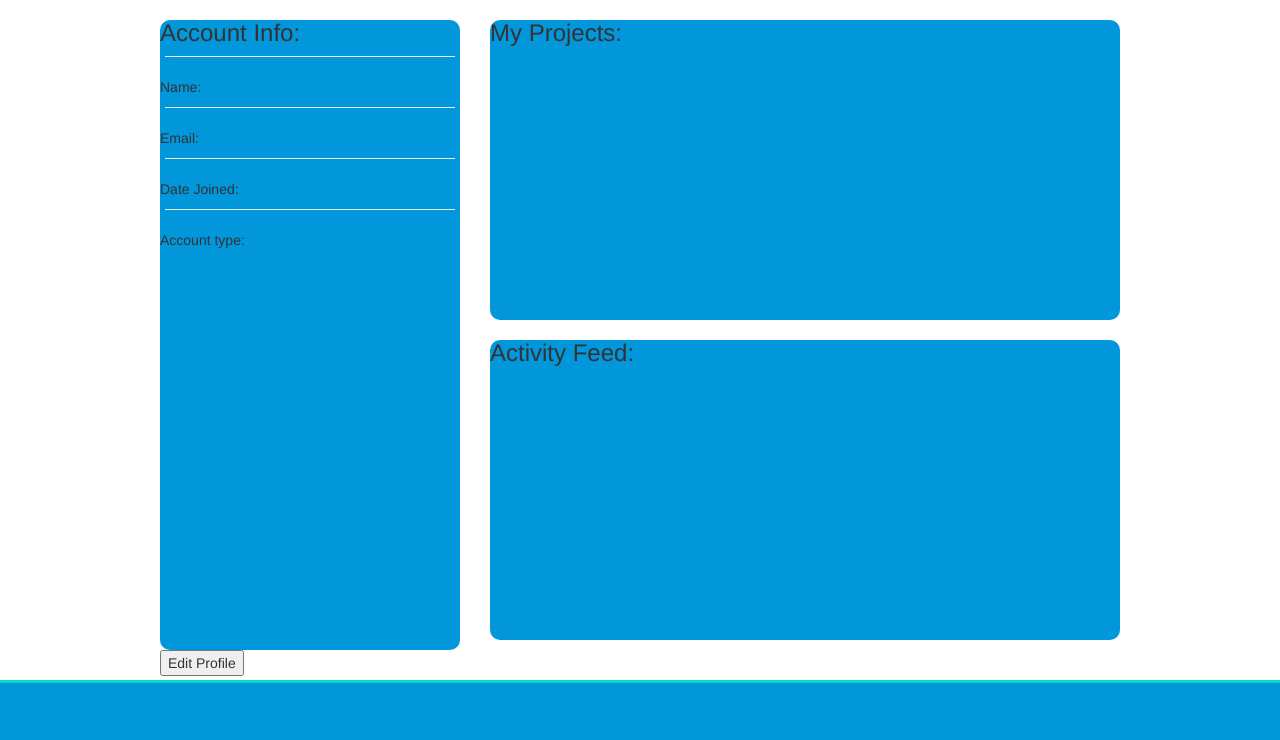
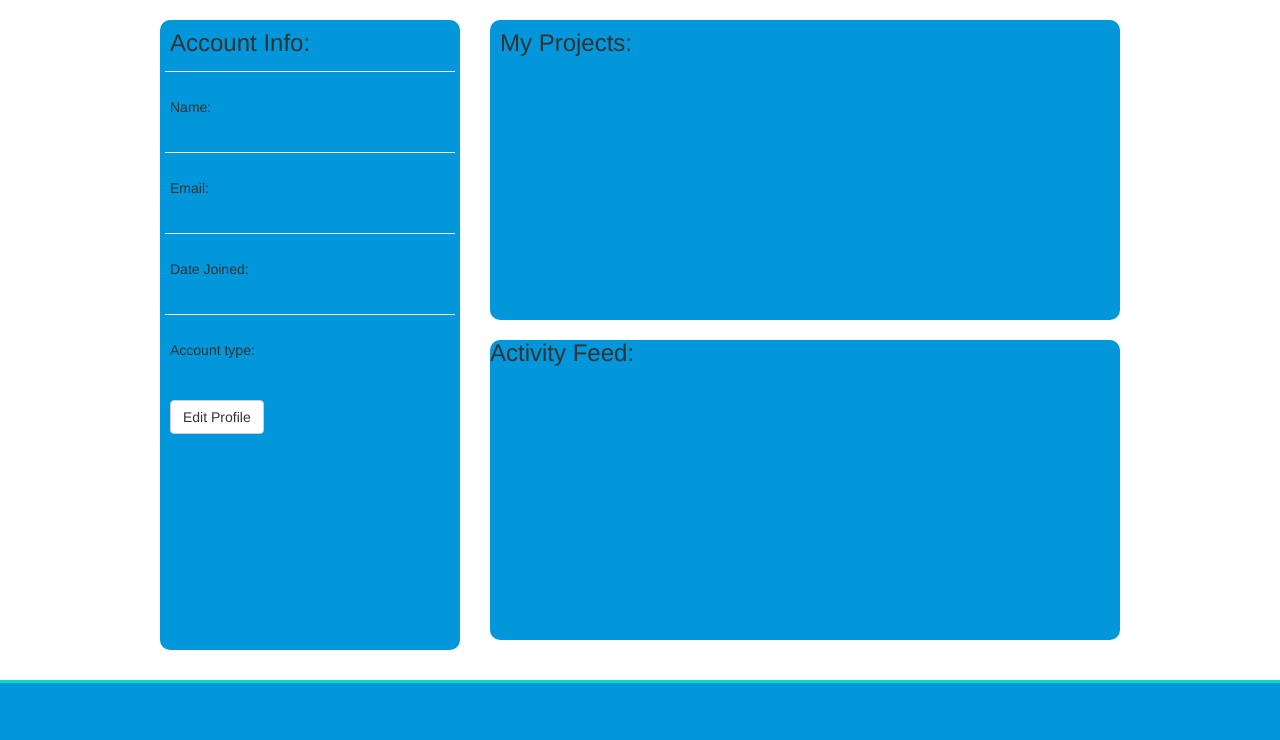
Before and after one commit to implacable/projectManager, a Django app: template project_ticket/templates/project_ticket/profile.html in a window 1280 px wide. Shown: the part 60-800 px from the top of the page. Run offline with Django 3.2, Linux system fonts and the light colour scheme; the template is opened without the code that fills it, so the values that code supplies are empty; some libraries are stand-ins or nearby versions.

Commit message:
Changed the CSS on the profile page to display correct. Basically just did front end work

```diff
--- a/project_ticket/static/project_ticket/css/profile_style.css
+++ b/project_ticket/static/project_ticket/css/profile_style.css
@@ -4,10 +4,35 @@
 	min-height: 630px;
 }
 
+.account_info p {
+	padding-left: 10px;
+	padding-right: 5px;
+	padding-bottom: 5px;
+	padding-top: 5px;
+}
+
+.account_info h3 {
+	padding-left: 10px;
+	padding-right: 5px;
+	padding-bottom: 5px;
+	padding-top: 10px;
+}
+
+.edit {
+	margin: 5px 5px 5px 5px;
+}
+
 .my_projects {
 	border-radius: 10px;
 	background-color: #0296db;
 	min-height: 300px;
+}
+
+.my_projects h3 {
+	padding-left: 10px;
+	padding-right: 5px;
+	padding-bottom: 5px;
+	padding-top: 10px;
 }
 
 .activity_feeds {
@@ -17,7 +42,17 @@
 }
 
 .my_projects a {
-	color: black;
+	padding-left: 10px;
+	padding-right: 5px;
+	padding-bottom: 5px;
+	padding-top: 5px;
+	color: #383838;
+	font-size: 30px;
+}
+
+.my_projects a:hover {
+	text-decoration: none;
+	color: white;
 }
 
 hr {
@@ -25,5 +60,3 @@ hr {
 	padding: 10px;
 	margin: 0 auto;
 }
-
-/* This page needs to be styled much further */
--- a/project_ticket/templates/project_ticket/profile.html
+++ b/project_ticket/templates/project_ticket/profile.html
@@ -24,6 +24,12 @@
 				<hr>
 				<p> Account type: </p>
 				<p> {{ user.perm }} </p>
+				<div class="edit">
+					<button class="btn btn-default edit"
+					        type="button"
+					        onclick="window.location.replace('{% url 'editprofile' %}')">
+						Edit Profile</button>
+				</div>
 			</div>
 		</div>
 
@@ -35,7 +41,7 @@
 						<h3> My Projects: </h3>
 						<ol>
 						{% for project in projects %}
-							<li><h3><a href="{% url 'project' project.id %}"> {{ project.name }} </a></h3></li>
+							<li><a href="{% url 'project' project.id %}"> {{ project.name }} </a></li>
 						{% endfor %}
 						</ol>
 					</div>
@@ -52,5 +58,4 @@
 
 		</div>
 	</div>
-	<button type="button" onclick="window.location.replace('{% url 'editprofile' %}')">Edit Profile</button>
 {% endblock %}
```
